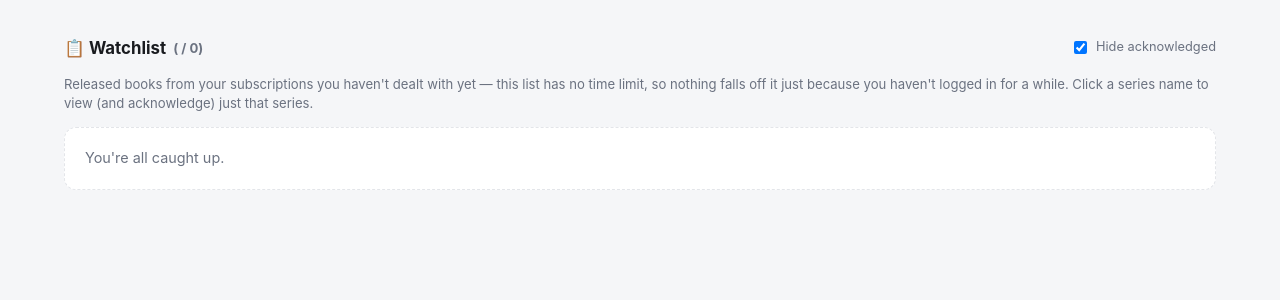
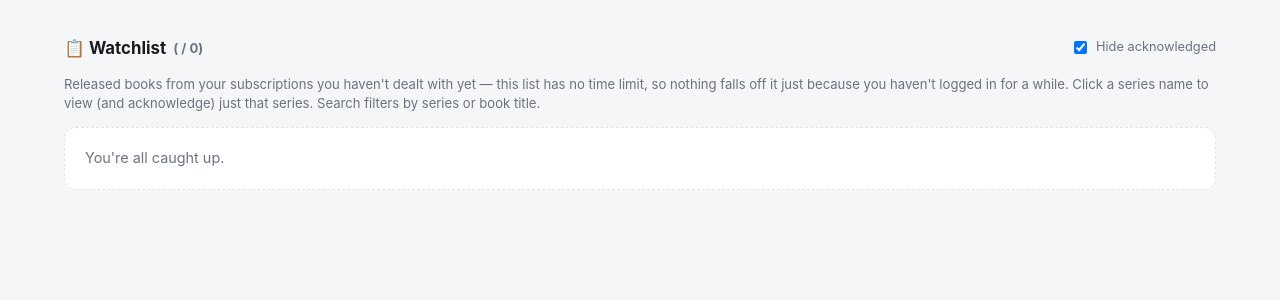
Before and after one commit to doubleu88/audiobook-series-tracker, a FastAPI app: template app/templates/watchlist.html in a window 1280 px wide. Shown: the part 64-364 px from the top of the page. Run offline with FastAPI, Linux system fonts and the light colour scheme; the template is opened without the code that fills it, so the values that code supplies are empty.

Commit message:
Added ability to search for book names from the watchlist (but not the dashboard). (#12)
Co-authored-by: doubleu88 <41022629+doubleu88@users.noreply.github.com>

```diff
--- a/app/templates/watchlist.html
+++ b/app/templates/watchlist.html
@@ -33,7 +33,7 @@
   {% else %}
   <p class="meta-muted">Released books from your subscriptions you haven't dealt with yet — this list has no
     time limit, so nothing falls off it just because you haven't logged in for a while. Click a series name to
-    view (and acknowledge) just that series.</p>
+    view (and acknowledge) just that series. Search filters by series or book title.</p>
   {% endif %}
 
   {% if entries %}
@@ -50,7 +50,7 @@
     </thead>
     <tbody>
       {% for entry in entries %}
-      <tr data-series-name="{{ entry.series.name|lower }}" data-acknowledged="{{ 'true' if entry.acknowledged else 'false' }}"{% if entry.acknowledged %} class="row-acknowledged"{% endif %}>
+      <tr data-series-name="{{ entry.series.name|lower }}" data-book-title="{{ entry.book.title|lower }}" data-acknowledged="{{ 'true' if entry.acknowledged else 'false' }}"{% if entry.acknowledged %} class="row-acknowledged"{% endif %}>
         <td>
           {% if entry.book.cover_image %}
             <img class="cover-sm" src="{{ entry.book.cover_image }}" alt="">
```
Also changed, not shown: app/static/app.js (+5 -2 lines).
